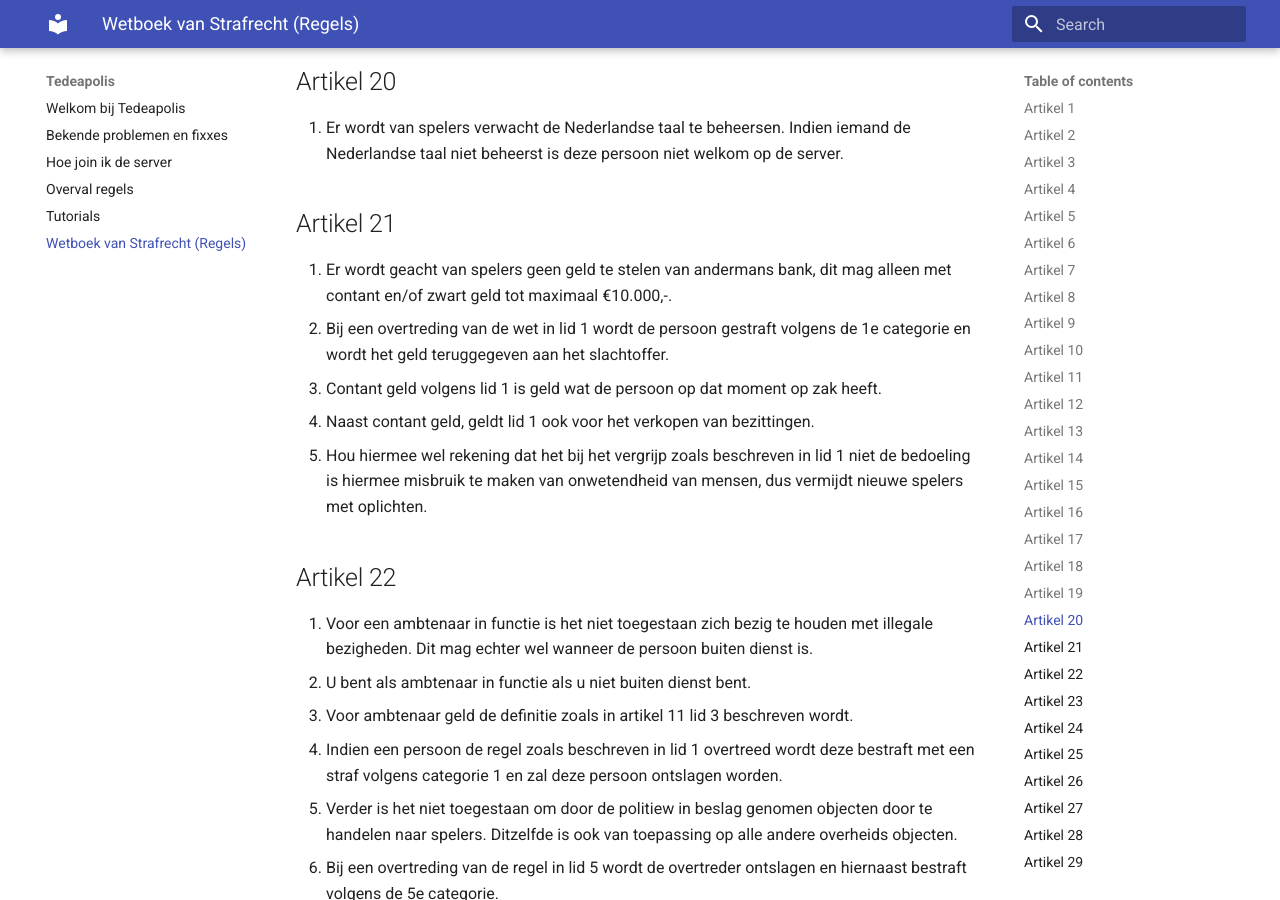
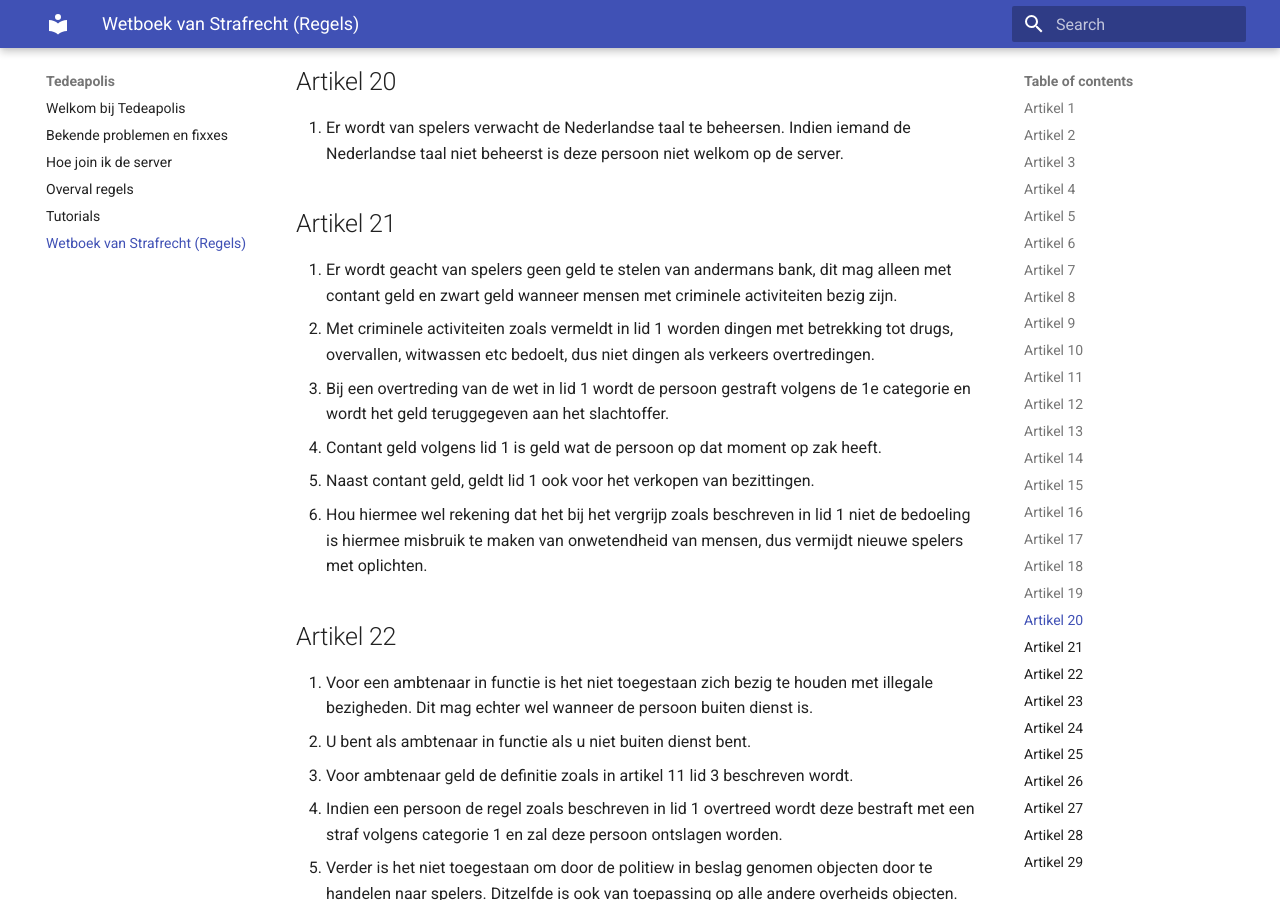
Before and after one commit to Tedeapolis/Tedeapolis, an MkDocs documentation site: the page built from docs/Wetboek.md, in a window 1280 px wide and 900 px high, scrolled down 6322 px. Built offline with MkDocs 1.6.1 and Material for MkDocs 9.7.7, drawn with Linux system fonts in a browser that asks for light colours.

Commit message:
wetboek: Limiet op overvallen verwijderd, overvallen alleen tijdens criminele activiteiten

```diff
--- a/docs/Wetboek.md
+++ b/docs/Wetboek.md
@@ -152,11 +152,12 @@
 
 ## Artikel 21
 
-1. Er wordt geacht van spelers geen geld te stelen van andermans bank, dit mag alleen met contant en/of zwart geld tot maximaal €10.000,-.
-2. Bij een overtreding van de wet in lid 1 wordt de persoon gestraft volgens de 1e categorie en wordt het geld teruggegeven aan het slachtoffer.
-3. Contant geld volgens lid 1 is geld wat de persoon op dat moment op zak heeft.
-4. Naast contant geld, geldt lid 1 ook voor het verkopen van bezittingen.
-5. Hou hiermee wel rekening dat het bij het vergrijp zoals beschreven in lid 1 niet de bedoeling is hiermee misbruik te maken van onwetendheid van mensen, dus vermijdt nieuwe spelers met oplichten.
+1. Er wordt geacht van spelers geen geld te stelen van andermans bank, dit mag alleen met contant geld en zwart geld wanneer mensen met criminele activiteiten bezig zijn.
+2. Met criminele activiteiten zoals vermeldt in lid 1 worden dingen met betrekking tot drugs, overvallen, witwassen etc bedoelt, dus niet dingen als verkeers overtredingen.
+3. Bij een overtreding van de wet in lid 1 wordt de persoon gestraft volgens de 1e categorie en wordt het geld teruggegeven aan het slachtoffer.
+4. Contant geld volgens lid 1 is geld wat de persoon op dat moment op zak heeft.
+5. Naast contant geld, geldt lid 1 ook voor het verkopen van bezittingen.
+6. Hou hiermee wel rekening dat het bij het vergrijp zoals beschreven in lid 1 niet de bedoeling is hiermee misbruik te maken van onwetendheid van mensen, dus vermijdt nieuwe spelers met oplichten.
 
 ## Artikel 22
 
```
